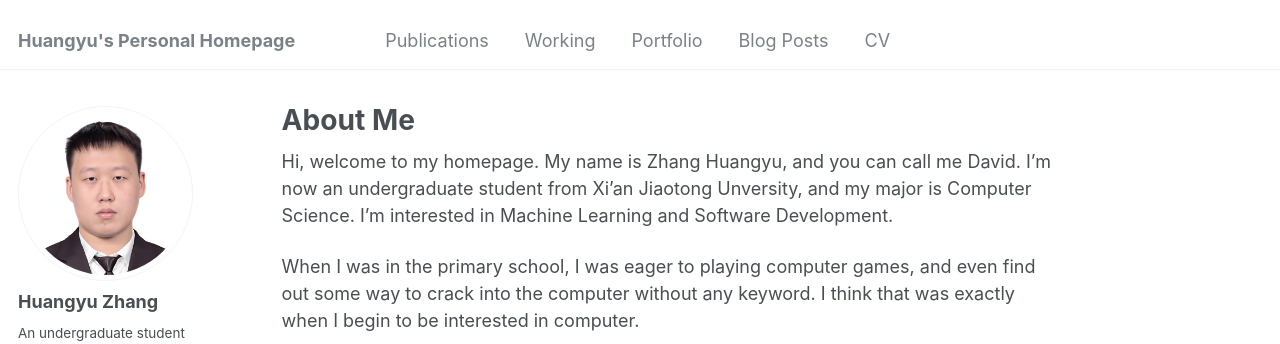
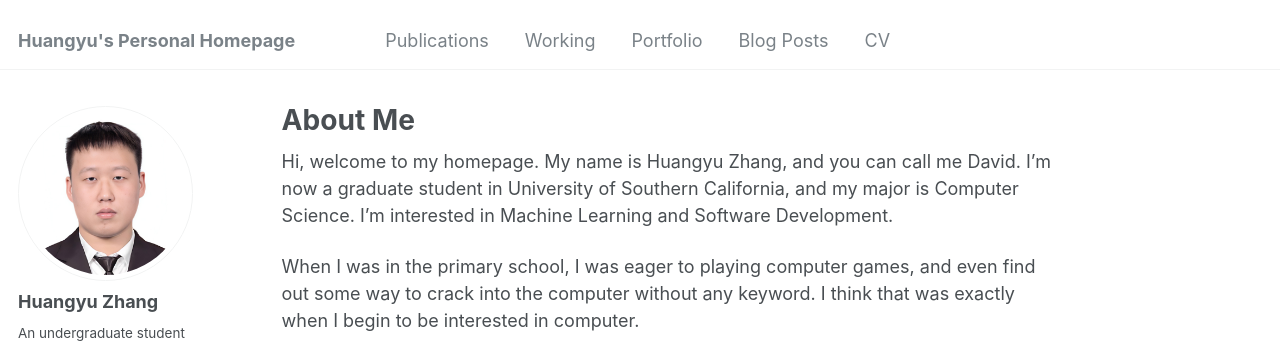
Before and after one commit to DavidZhang0710/DavidZhang0710.github.io, a Jekyll site: the page built from _pages/about.md, in a window 1280 px wide and 957 px high. Shown: the top 344 px of the window. Built offline with Jekyll 4.4.1, drawn with Linux system fonts in a browser that asks for light colours.

Commit message:
feat: update bioinfo

```diff
--- a/_pages/about.md
+++ b/_pages/about.md
@@ -8,7 +8,7 @@ redirect_from:
 ---
 
 
-Hi, welcome to my homepage. My name is Zhang Huangyu, and you can call me David. I'm now an undergraduate student from Xi'an Jiaotong Unversity, and my major is Computer Science. I'm interested in Machine Learning and Software Development.
+Hi, welcome to my homepage. My name is Huangyu Zhang, and you can call me David. I'm now a graduate student in University of Southern California, and my major is Computer Science. I'm interested in Machine Learning and Software Development.
 
 When I was in the primary school, I was eager to playing computer games, and even find out some way to crack into the computer without any keyword. I think that was exactly when I begin to be interested in computer.
 
@@ -18,4 +18,4 @@ If you have any ideas interesting, no matter is it related to computer, just com
 
 You can find my CV here: [Huangyu's Curriculum Vitae](../files/Curriculum_Vitae.pdf).
 
-[Email](mailto:zhanghuangyu0710@gmail.com) / [Github](https://github.com/DavidZhang0710) / [Wechat](../images/wechat.jpg)
+[Email](mailto:huangyuz@usc.edu) / [Github](https://github.com/DavidZhang0710) / [Wechat](../images/wechat.jpg)
```
Also changed, not shown: 1 other file.
